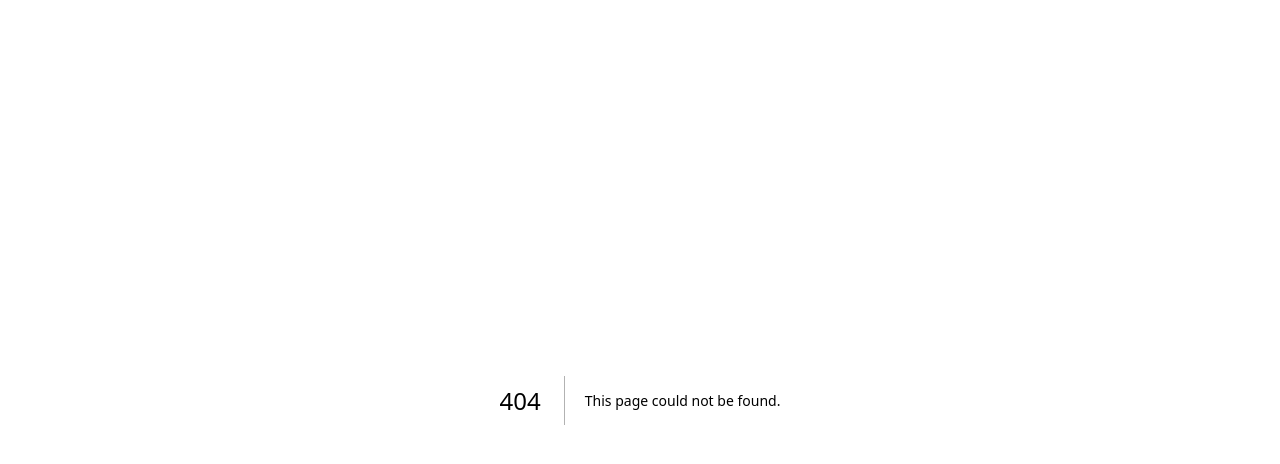
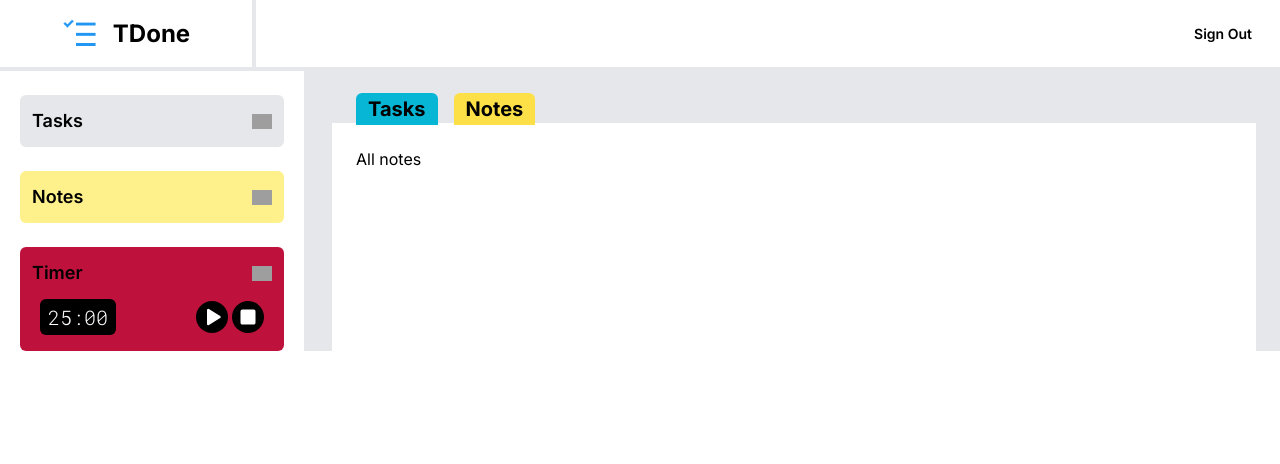
Before and after one commit to FrancoCanzani/task-manager, a Next.js app: page /notes in a window 1280 px wide. Before the commit this address had no page. Shown: the top 464 px of the page. Built offline with nearby package versions, Linux system fonts and the light colour scheme; grey boxes are pictures that could not be loaded.

Commit message:
Adds routing between notes and tasks

```diff
--- /dev/null
+++ b/src/app/(main)/layout.tsx
@@ -0,0 +1,36 @@
+'use client';
+import Link from 'next/link';
+import Aside from '../components/aside/aside';
+import Header from '../components/header/header';
+
+export default function TasksLayout({
+  children,
+}: {
+  children: React.ReactNode;
+}) {
+  return (
+    <main className='flex flex-col min-h-full'>
+      <Header />
+      <section className='flex-1 flex'>
+        <Aside />
+        <section className='w-full p-6 bg-gray-200'>
+          <div className='px-6'>
+            <Link
+              href={'/tasks'}
+              className='mr-4 font-bold text-xl rounded-t-md bg-cyan-500 px-3 py-1'
+            >
+              Tasks
+            </Link>
+            <Link
+              href={'/notes'}
+              className='rounded-t-md font-bold text-xl bg-yellow-300 px-3 py-1'
+            >
+              Notes
+            </Link>
+          </div>
+          <div className='bg-white h-full p-6'>{children}</div>
+        </section>
+      </section>
+    </main>
+  );
+}
--- /dev/null
+++ b/src/app/(main)/notes/page.tsx
@@ -0,0 +1,3 @@
+export default function Notes() {
+    return <section>All notes</section>;
+  }
--- /dev/null
+++ b/src/app/(main)/tasks/page.tsx
@@ -0,0 +1,3 @@
+export default function Tasks() {
+  return <section>All Tasks</section>;
+}
--- a/src/app/tasks/layout.tsx
+++ /dev/null
@@ -1,20 +0,0 @@
-'use client';
-
-import Aside from '../components/aside/aside';
-import Header from '../components/header/header';
-
-export default function TasksLayout({
-  children,
-}: {
-  children: React.ReactNode;
-}) {
-  return (
-    <main className='flex flex-col min-h-full'>
-      <Header />
-      <section className='flex-1 flex'>
-        <Aside />
-        {children}
-      </section>
-    </main>
-  );
-}
--- a/src/app/tasks/page.tsx
+++ /dev/null
@@ -1,7 +0,0 @@
-export default function TasksHome() {
-  return (
-    <section className='w-full bg-gray-200'>
-      <div className='bg-white mt-10 h-full p-6'>Content</div>
-    </section>
-  );
-}
```
